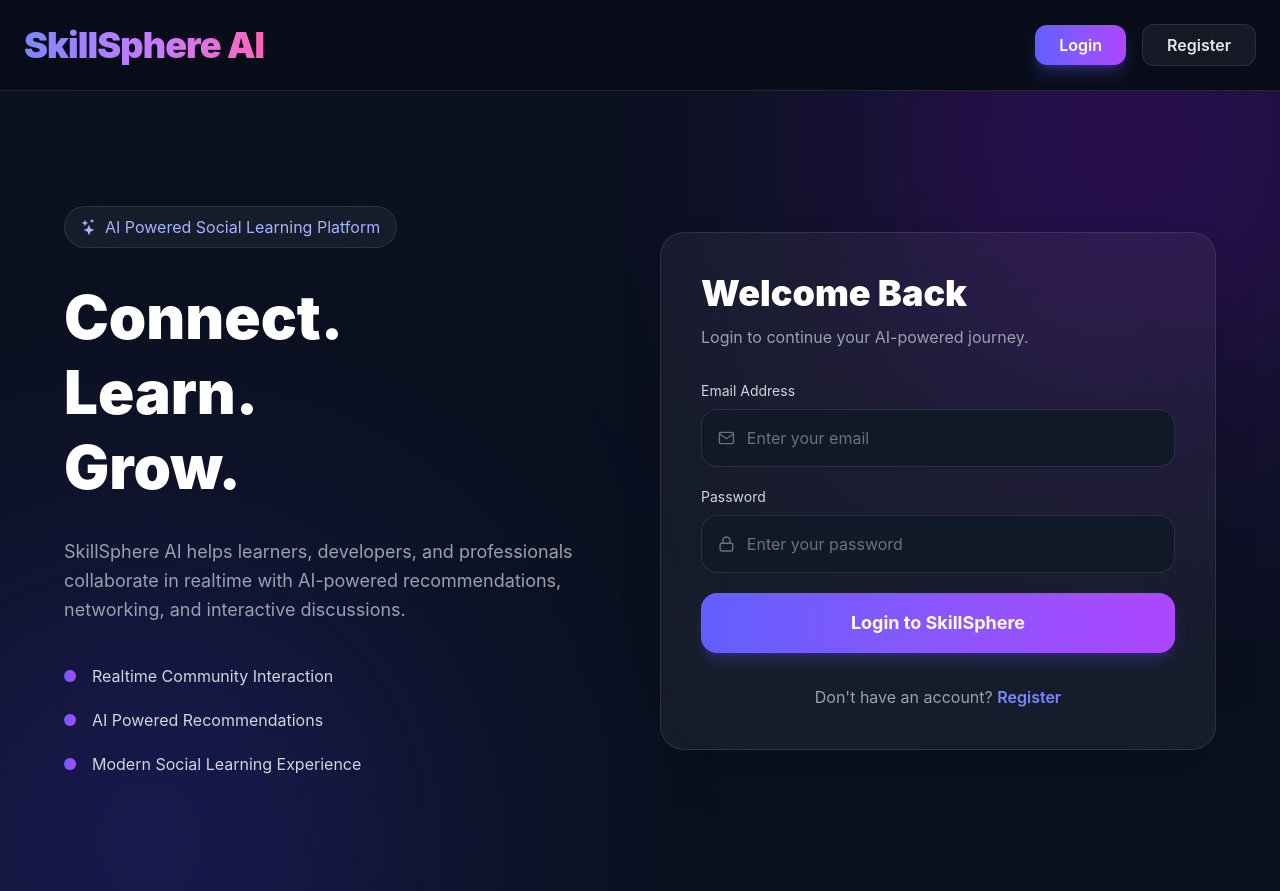
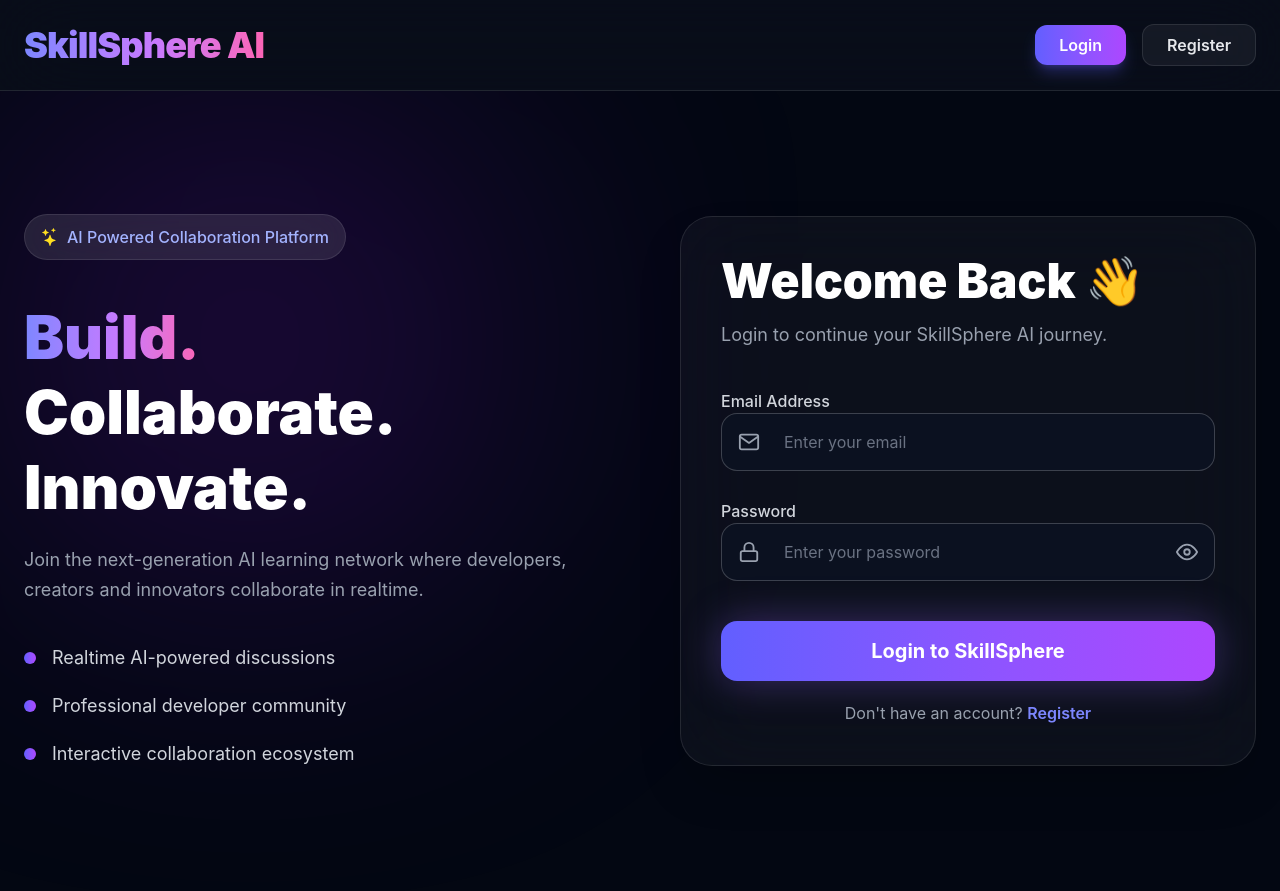
Before and after one commit to Hlamong55/Skillsphere-AI, a React (Vite) app in the folder client/: page /login in a window 1280 px wide. Built offline with nearby package versions, Linux system fonts and the light colour scheme.

Commit message:
redesign the frontend login and register form

```diff
--- a/client/src/pages/Login.jsx
+++ b/client/src/pages/Login.jsx
@@ -1,19 +1,24 @@
 import { useState, useContext } from "react";
-
 import { Link, useNavigate } from "react-router-dom";
 
-import { FiMail, FiLock } from "react-icons/fi";
+import {
+  FiMail,
+  FiLock,
+  FiEye,
+  FiEyeOff,
+} from "react-icons/fi";
 
 import { BsStars } from "react-icons/bs";
 
 import api from "../services/api";
-
 import { AuthContext } from "../context/AuthContext";
 
 const Login = () => {
   const navigate = useNavigate();
 
   const { login } = useContext(AuthContext);
+
+  const [showPassword, setShowPassword] = useState(false);
 
   const [formData, setFormData] = useState({
     email: "",
@@ -23,7 +28,6 @@ const Login = () => {
   const handleChange = (e) => {
     setFormData({
       ...formData,
-
       [e.target.name]: e.target.value,
     });
   };
@@ -32,15 +36,11 @@ const Login = () => {
     e.preventDefault();
 
     try {
-      const { data } = await api.post(
-        "/auth/login",
-        formData
-      );
+      const { data } = await api.post("/auth/login", formData);
 
       login(data);
 
       navigate("/feed");
-
     } catch (error) {
       console.log(error.response.data.message);
     }
@@ -48,338 +48,186 @@ const Login = () => {
 
   return (
     <div
-      className="
-        min-h-screen
-        bg-[#0B1120]
-        relative
-        overflow-hidden
-        flex items-center justify-center
-        px-6
-      "
+      className="min-h-screen bg-[#030712] text-white flex items-center justify-center px-6 overflow-hidden relative"
     >
-
       {/* Background Glow */}
       <div
-        className="
-          absolute
-          top-[-200px]
-          right-[-100px]
-          w-[500px]
-          h-[500px]
-          bg-purple-600/30
-          blur-[140px]
-          rounded-full
-        "
+        className="absolute top-0 left-0 w-125 h-125 bg-purple-600/20 blur-[140px] rounded-full"
       />
 
       <div
-        className="
-          absolute
-          bottom-[-200px]
-          left-[-100px]
-          w-[500px]
-          h-[500px]
-          bg-indigo-600/30
-          blur-[140px]
-          rounded-full
-        "
-      />
+        className="max-w-7xl mx-auto grid lg:grid-cols-2 gap-20 items-center relative z-10 w-full"
+      >
+        {/* LEFT SIDE */}
+        <div className="space-y-10">
+          <div
+            className="inline-flex items-center gap-2 bg-white/10 border border-white/10 backdrop-blur-xl px-4 py-2.5 rounded-full text-indigo-300"
+          >
+            <BsStars className="text-yellow-300 text-lg" />
 
-      {/* Main Container */}
-      <div
-        className="
-          relative z-10
-          w-full
-          max-w-6xl
-
-          grid
-          lg:grid-cols-2
-          gap-10
-          items-center
-        "
-      >
-
-        {/* Left Side */}
-        <div className="hidden lg:block">
-
-          <div
-            className="
-              inline-flex
-              items-center gap-2
-              bg-white/5
-              border border-white/10
-              backdrop-blur-xl
-              px-4 py-2
-              rounded-full
-              text-indigo-300
-              mb-8
-            "
-          >
-            <BsStars />
-
-            AI Powered Social Learning Platform
+            <span className="font-medium">
+              AI Powered Collaboration Platform
+            </span>
           </div>
 
-          <h1
-            className="
-              text-6xl
-              font-black
-              leading-tight
-              text-white
-            "
-          >
-            Connect.
-            <br />
+          <div className="space-y-5">
+            <h1
+              className="text-6xl font-black leading-tight"
+            >
+              <span
+                className="bg-linear-to-r from-indigo-400 via-purple-400 to-pink-400 bg-clip-text text-transparent"
+              >
+                Build.
+              </span>
 
-            Learn.
-            <br />
+              <br />
 
-            Grow.
-          </h1>
+              Collaborate.
 
-          <p
-            className="
-              text-gray-400
-              text-lg
-              leading-relaxed
-              mt-8
-              max-w-xl
-            "
-          >
-            SkillSphere AI helps learners, developers,
-            and professionals collaborate in realtime
-            with AI-powered recommendations,
-            networking, and interactive discussions.
-          </p>
+              <br />
+
+              Innovate.
+            </h1>
+
+            <p
+              className="text-gray-400 text-lg leading-relaxed max-w-xl"
+            >
+              Join the next-generation AI learning network where developers,
+              creators and innovators collaborate in realtime.
+            </p>
+          </div>
 
           {/* Features */}
-          <div className="mt-10 space-y-5">
-
+          <div className="space-y-5">
             {[
-              "Realtime Community Interaction",
-              "AI Powered Recommendations",
-              "Modern Social Learning Experience",
+              "Realtime AI-powered discussions",
+              "Professional developer community",
+              "Interactive collaboration ecosystem",
             ].map((item, index) => (
-
               <div
                 key={index}
-                className="
-                  flex items-center gap-4
-                "
+                className="flex items-center gap-4"
               >
-
                 <div
-                  className="
-                    w-3 h-3
-                    rounded-full
-                    bg-gradient-to-r
-                    from-indigo-500
-                    to-purple-500
-                  "
+                  className="w-3 h-3 rounded-full bg-linear-to-r from-indigo-500 to-purple-500"
                 />
 
-                <p className="text-gray-300">
+                <p className="text-gray-300 text-lg">
                   {item}
                 </p>
+              </div>
+            ))}
+          </div>
+        </div>
 
-              </div>
+        {/* RIGHT SIDE */}
+        <div
+          className="bg-white/4 border border-white/10 backdrop-blur-2xl rounded-4xl p-10 shadow-2xl"
+        >
+          <div className="mb-10">
+            <h2
+              className=" text-5xl font-black mb-4
+ "
+            >
+              Welcome Back 👋
+            </h2>
 
-            ))}
-
+            <p className="text-gray-400 text-lg">
+              Login to continue your SkillSphere AI journey.
+            </p>
           </div>
 
-        </div>
-
-        {/* Right Side */}
-        <div
-          className="
-            bg-white/5
-            border border-white/10
-            backdrop-blur-2xl
-            rounded-3xl
-            p-8 md:p-10
-            shadow-2xl
-          "
-        >
-
-          {/* Header */}
-          <div className="mb-8">
-
-            <h2
-              className="
-                text-4xl
-                font-black
-                text-white
-                mb-3
-              "
-            >
-              Welcome Back
-            </h2>
-
-            <p className="text-gray-400">
-              Login to continue your AI-powered journey.
-            </p>
-
-          </div>
-
-          {/* Form */}
           <form
             onSubmit={handleSubmit}
-            className="space-y-5"
+            className="space-y-7"
           >
-
-            {/* Email */}
-            <div>
-
-              <label
-                className="
-                  text-gray-300
-                  text-sm
-                  mb-2
-                  block
-                "
-              >
+            {/* EMAIL */}
+            <div className="space-y-3">
+              <label className="text-gray-300 font-medium">
                 Email Address
               </label>
 
               <div
-                className="
-                  flex items-center gap-3
-                  bg-[#111827]
-                  border border-white/10
-                  focus-within:border-indigo-500
-                  rounded-2xl
-                  px-4
-                  transition-all duration-300
-                "
+                className="flex items-center bg-[#0B1120] border border-white/20 rounded-2xl overflow-hidden focus-within:border-indigo-500 transition-all duration-300"
               >
-
-                <FiMail className="text-gray-500 text-lg" />
+                <div className="px-4 text-gray-400">
+                  <FiMail size={22} />
+                </div>
 
                 <input
                   type="email"
                   name="email"
                   placeholder="Enter your email"
                   onChange={handleChange}
-                  className="
-                    w-full
-                    bg-transparent
-                    py-4
-                    text-white
-                    placeholder:text-gray-500
-                    outline-none
-                  "
+                  className="w-full bg-transparent rounded-2xl text-white placeholder:text-gray-500 py-4 pl-2 outline-none"
                 />
-
               </div>
-
             </div>
 
-            {/* Password */}
-            <div>
-
-              <label
-                className="
-                  text-gray-300
-                  text-sm
-                  mb-2
-                  block
-                "
-              >
+            {/* PASSWORD */}
+            <div className="space-y-3">
+              <label className="text-gray-300 font-medium">
                 Password
               </label>
 
               <div
-                className="
-                  flex items-center gap-3
-                  bg-[#111827]
-                  border border-white/10
-                  focus-within:border-indigo-500
-                  rounded-2xl
-                  px-4
-                  transition-all duration-300
-                "
+                className="flex items-center bg-[#0B1120] border border-white/20 rounded-2xl overflow-hidden focus-within:border-indigo-500 transition-all duration-300"
               >
-
-                <FiLock className="text-gray-500 text-lg" />
+                <div className="px-4 text-gray-400">
+                  <FiLock size={22} />
+                </div>
 
                 <input
-                  type="password"
+                  type={showPassword ? "text" : "password"}
                   name="password"
                   placeholder="Enter your password"
                   onChange={handleChange}
-                  className="
-                    w-full
-                    bg-transparent
-                    py-4
-                    text-white
-                    placeholder:text-gray-500
-                    outline-none
-                  "
+                  className="w-full bg-transparent text-white placeholder:text-gray-500 py-4 pl-2 outline-none rounded-xl"
                 />
 
+                <button
+                  type="button"
+                  onClick={() =>
+                    setShowPassword(!showPassword)
+                  }
+                  className="px-4 text-gray-400 hover:text-white transition-all duration-300"
+                >
+                  {showPassword ? (
+                    <FiEyeOff size={22} />
+                  ) : (
+                    <FiEye size={22} />
+                  )}
+                </button>
               </div>
-
             </div>
 
-            {/* Login Button */}
+            {/* BUTTON */}
             <button
-              className="
-                w-full
-                bg-gradient-to-r
-                from-indigo-500
-                to-purple-500
-
-                hover:from-indigo-600
-                hover:to-purple-600
-
-                hover:scale-[1.02]
-
-                transition-all duration-300
-
-                text-white
-                py-4
-                rounded-2xl
-
-                font-bold
-                text-lg
-
-                shadow-lg
-                shadow-indigo-500/20
-              "
+              className="w-full mt-3 bg-linear-to-r from-indigo-500 to-purple-500 hover:from-indigo-600 hover:to-purple-600 hover:scale-[1.02] transition-all duration-300 py-4 font-bold text-xl rounded-2xl shadow-[0_0_40px_rgba(139,92,246,0.35)]"
             >
               Login to SkillSphere
             </button>
-
           </form>
 
-          {/* Footer */}
+          {/* FOOTER */}
           <p
-            className="
-              text-gray-400
-              text-center
-              mt-8
-            "
+            className="text-center text-gray-400 mt-5"
           >
             Don&apos;t have an account?{" "}
-
             <Link
               to="/register"
               className="
                 text-indigo-400
                 hover:text-purple-400
+                font-semibold
                 transition-all duration-300
-                font-semibold
               "
             >
               Register
             </Link>
           </p>
-
         </div>
-
       </div>
-
     </div>
   );
 };
```
Also changed, not shown: client/src/pages/Register.jsx (+35 -253 lines).
